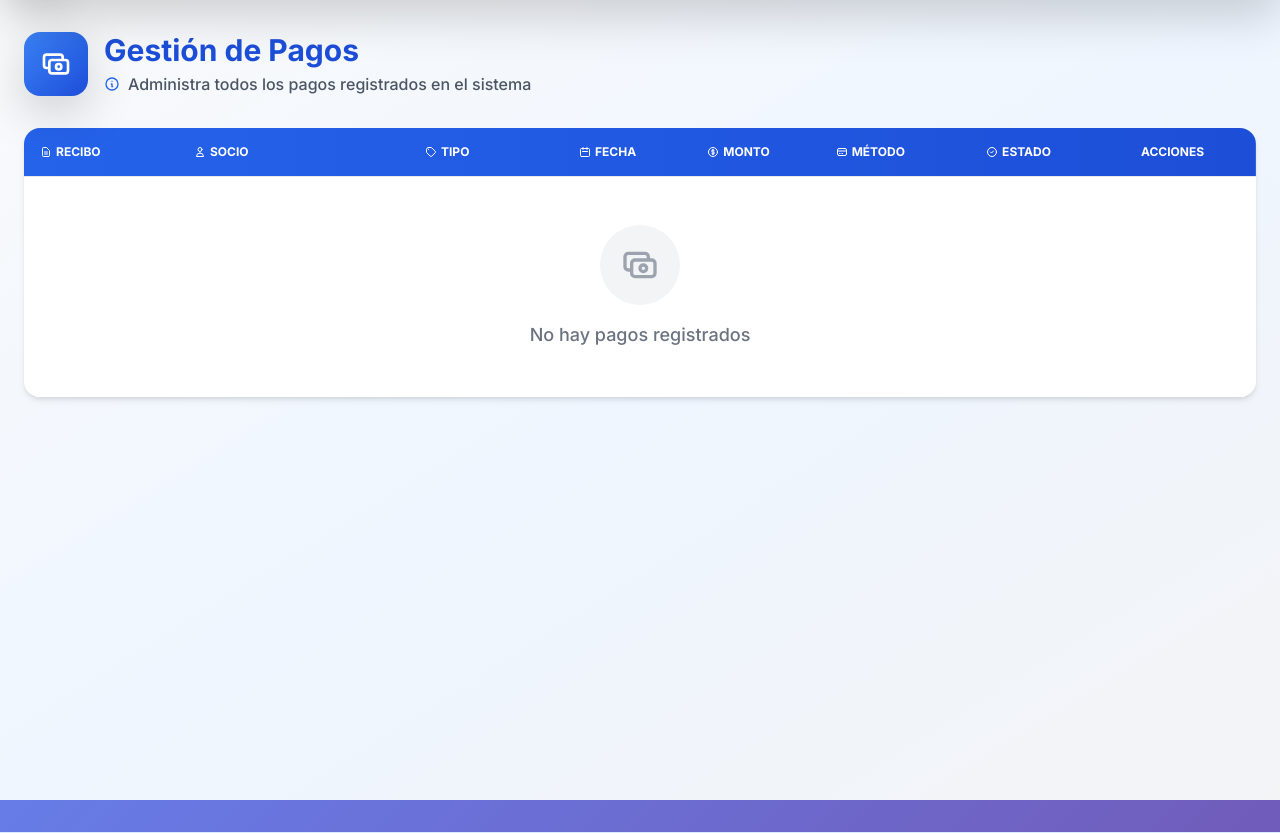
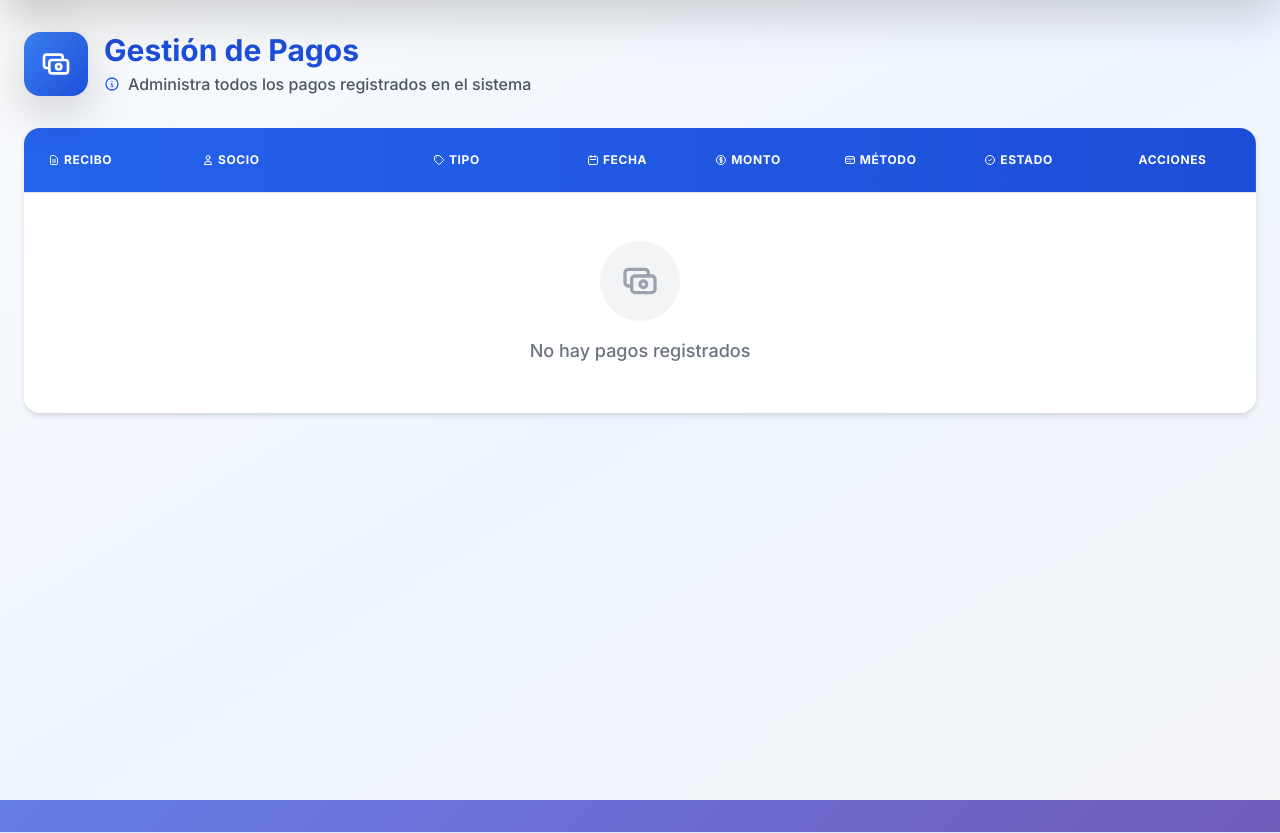
Before and after one commit to Darkohh16/membership_control, a Django app: page /pagos/ in a window 1280 px wide. Shown: the part 77-910 px from the top of the page. Run offline with Django 5.2, Linux system fonts and the light colour scheme; the visitor is signed in with stand-in values (Sample User, id 1); data that the repository does not hold is empty; some libraries are stand-ins or nearby versions.

Commit message:
style: Cambio de altura al encabezado de pagos

```diff
--- a/membership_control/settings.py
+++ b/membership_control/settings.py
@@ -79,7 +79,7 @@ DATABASES = {
     'default': {
         'ENGINE': 'django.db.backends.postgresql',
         'NAME': 'ms_control',
-        'USER': 'postgres',
+        'USER': 'postgress',
         'PASSWORD': 'admin',
         'HOST': '127.0.0.1',
         'PORT': '5432',
--- a/templates/payments/listar_pagos.html
+++ b/templates/payments/listar_pagos.html
@@ -44,7 +44,7 @@
                 <table class="w-full divide-y divide-gray-200 table-fixed">
                     <thead class="bg-gradient-to-r from-blue-600 to-blue-700">
                         <tr>
-                            <th scope="col" class="w-[12%] px-3 py-3 text-left text-xs font-bold text-white uppercase">
+                            <th scope="col" class="w-[12%] px-4 py-4 text-left text-xs font-bold text-white uppercase tracking-wider">
                                 <div class="flex items-center space-x-1">
                                     <svg class="w-3 h-3" fill="none" stroke="currentColor" viewBox="0 0 24 24">
                                         <path stroke-linecap="round" stroke-linejoin="round" stroke-width="2" d="M9 12h6m-6 4h6m2 5H7a2 2 0 01-2-2V5a2 2 0 012-2h5.586a1 1 0 01.707.293l5.414 5.414a1 1 0 01.293.707V19a2 2 0 01-2 2z"></path>
@@ -52,7 +52,7 @@
                                     <span>Recibo</span>
                                 </div>
                             </th>
-                            <th scope="col" class="w-[18%] px-3 py-3 text-left text-xs font-bold text-white uppercase">
+                            <th scope="col" class="w-[18%] px-4 py-4 text-left text-xs font-bold text-white uppercase tracking-wider">
                                 <div class="flex items-center space-x-1">
                                     <svg class="w-3 h-3" fill="none" stroke="currentColor" viewBox="0 0 24 24">
                                         <path stroke-linecap="round" stroke-linejoin="round" stroke-width="2" d="M16 7a4 4 0 11-8 0 4 4 0 018 0zM12 14a7 7 0 00-7 7h14a7 7 0 00-7-7z"></path>
@@ -60,7 +60,7 @@
                                     <span>Socio</span>
                                 </div>
                             </th>
-                            <th scope="col" class="w-[12%] px-3 py-3 text-left text-xs font-bold text-white uppercase">
+                            <th scope="col" class="w-[12%] px-4 py-4 text-left text-xs font-bold text-white uppercase tracking-wider">
                                 <div class="flex items-center space-x-1">
                                     <svg class="w-3 h-3" fill="none" stroke="currentColor" viewBox="0 0 24 24">
                                         <path stroke-linecap="round" stroke-linejoin="round" stroke-width="2" d="M7 7h.01M7 3h5c.512 0 1.024.195 1.414.586l7 7a2 2 0 010 2.828l-7 7a2 2 0 01-2.828 0l-7-7A1.994 1.994 0 013 12V7a4 4 0 014-4z"></path>
@@ -68,7 +68,7 @@
                                     <span>Tipo</span>
                                 </div>
                             </th>
-                            <th scope="col" class="w-[10%] px-3 py-3 text-left text-xs font-bold text-white uppercase">
+                            <th scope="col" class="w-[10%] px-4 py-4 text-left text-xs font-bold text-white uppercase tracking-wider">
                                 <div class="flex items-center space-x-1">
                                     <svg class="w-3 h-3" fill="none" stroke="currentColor" viewBox="0 0 24 24">
                                         <path stroke-linecap="round" stroke-linejoin="round" stroke-width="2" d="M8 7V3m8 4V3m-9 8h10M5 21h14a2 2 0 002-2V7a2 2 0 00-2-2H5a2 2 0 00-2 2v12a2 2 0 002 2z"></path>
@@ -76,7 +76,7 @@
                                     <span>Fecha</span>
                                 </div>
                             </th>
-                            <th scope="col" class="w-[10%] px-3 py-3 text-left text-xs font-bold text-white uppercase">
+                            <th scope="col" class="w-[10%] px-4 py-4 text-left text-xs font-bold text-white uppercase tracking-wider">
                                 <div class="flex items-center space-x-1">
                                     <svg class="w-3 h-3" fill="none" stroke="currentColor" viewBox="0 0 24 24">
                                         <path stroke-linecap="round" stroke-linejoin="round" stroke-width="2" d="M12 8c-1.657 0-3 .895-3 2s1.343 2 3 2 3 .895 3 2-1.343 2-3 2m0-8c1.11 0 2.08.402 2.599 1M12 8V7m0 1v8m0 0v1m0-1c-1.11 0-2.08-.402-2.599-1M21 12a9 9 0 11-18 0 9 9 0 0118 0z"></path>
@@ -84,7 +84,7 @@
                                     <span>Monto</span>
                                 </div>
                             </th>
-                            <th scope="col" class="w-[10%] px-3 py-3 text-left text-xs font-bold text-white uppercase">
+                            <th scope="col" class="w-[10%] px-4 py-4 text-left text-xs font-bold text-white uppercase tracking-wider">
                                 <div class="flex items-center space-x-1">
                                     <svg class="w-3 h-3" fill="none" stroke="currentColor" viewBox="0 0 24 24">
                                         <path stroke-linecap="round" stroke-linejoin="round" stroke-width="2" d="M3 10h18M7 15h1m4 0h1m-7 4h12a3 3 0 003-3V8a3 3 0 00-3-3H6a3 3 0 00-3 3v8a3 3 0 003 3z"></path>
@@ -92,7 +92,7 @@
                                     <span>Método</span>
                                 </div>
                             </th>
-                            <th scope="col" class="w-[11%] px-3 py-3 text-center text-xs font-bold text-white uppercase">
+                            <th scope="col" class="w-[11%] px-4 py-4 text-center text-xs font-bold text-white uppercase tracking-wider">
                                 <div class="flex items-center justify-center space-x-1">
                                     <svg class="w-3 h-3" fill="none" stroke="currentColor" viewBox="0 0 24 24">
                                         <path stroke-linecap="round" stroke-linejoin="round" stroke-width="2" d="M9 12l2 2 4-4m6 2a9 9 0 11-18 0 9 9 0 0118 0z"></path>
@@ -100,7 +100,7 @@
                                     <span>Estado</span>
                                 </div>
                             </th>
-                            <th scope="col" class="w-[13%] px-3 py-3 text-center text-xs font-bold text-white uppercase">
+                            <th scope="col" class="w-[13%] px-4 py-4 text-center text-xs font-bold text-white uppercase tracking-wider">
                                 <span>Acciones</span>
                             </th>
                         </tr>
```
Also changed, not shown: templates/core/dashboard.html (+10 -10 lines).
